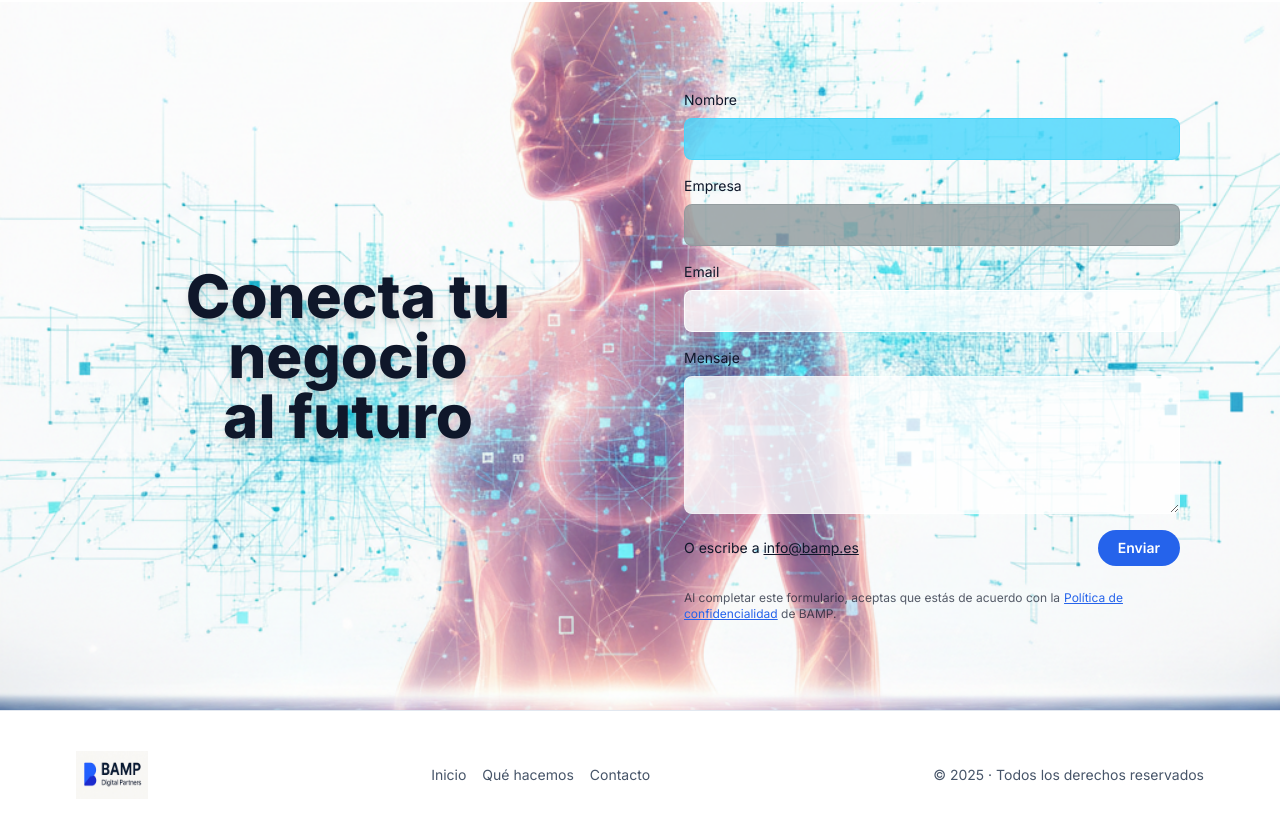
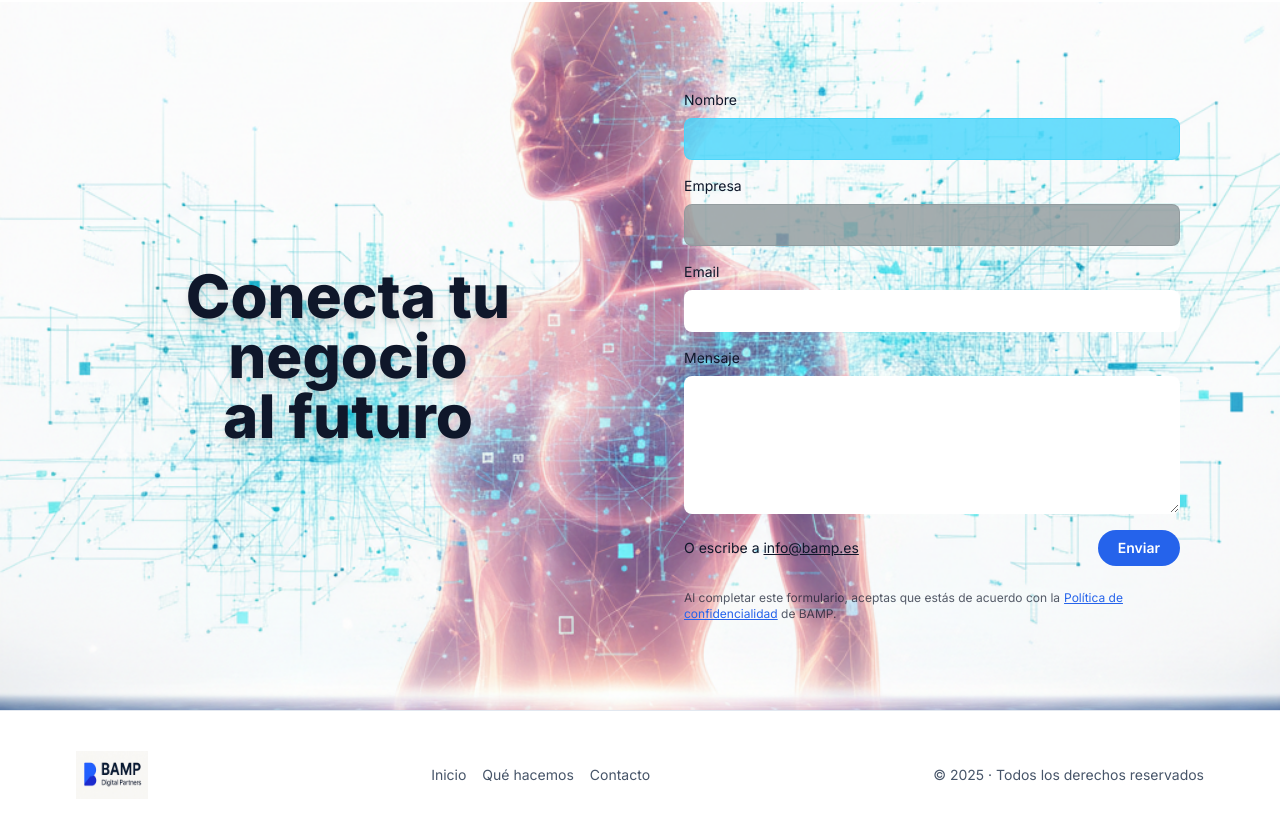
Before and after one commit to borjabamp/bamp, a Next.js app: page / in a window 1280 px wide. Shown: the part 3095-3920 px from the top of the page. Built offline with nearby package versions, Linux system fonts and the light colour scheme; no server answers.

Commit message:
ux: test colores

```diff
--- a/app/page.tsx
+++ b/app/page.tsx
@@ -327,7 +327,7 @@
                 type="email"
                 name="email"
                 required
-                className="bg-white/80 border border-white/80 text-slate-900 placeholder-white/70 rounded-lg px-3 py-2 focus:outline-none focus:ring-2 focus:ring-indigo-300"
+                className="bg-white/100 border border-white/80 text-slate-900 placeholder-white/70 rounded-lg px-3 py-2 focus:outline-none focus:ring-2 focus:ring-indigo-300"
               />
             </label>
 
@@ -337,7 +337,7 @@
                 name="mensaje"
                 rows={5}
                 required
-                className="bg-white/80 border border-white/30 text-slate-900 placeholder-white/70 rounded-lg px-3 py-2 focus:outline-none focus:ring-2 focus:ring-indigo-300"
+                className="bg-white/100 border border-white/30 text-slate-900 placeholder-white/70 rounded-lg px-3 py-2 focus:outline-none focus:ring-2 focus:ring-indigo-300"
               ></textarea>
             </label>
 
```
